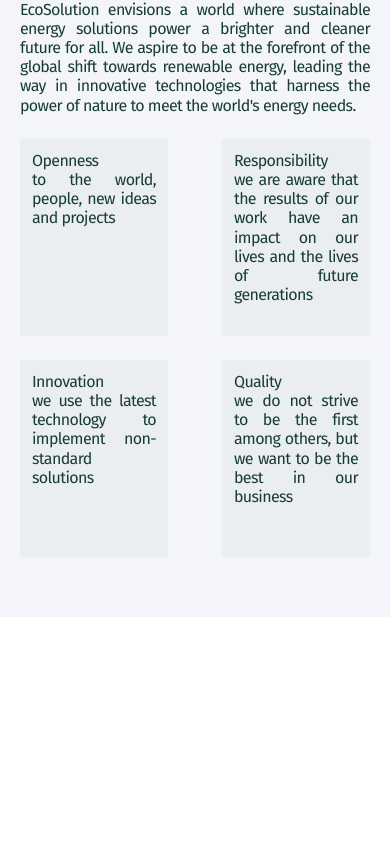
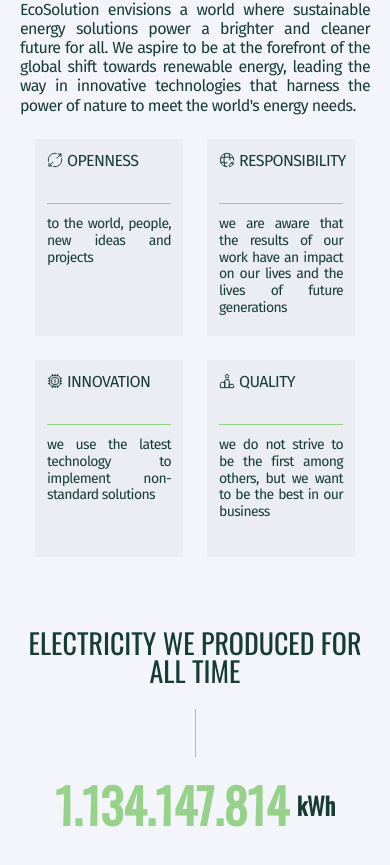
Before and after one commit to Maryna-Hemb/ecosolution, a React (Create React App) app: page /ecosolution/ in a window 390 px wide. Shown: the part 877-1742 px from the top of the page. Before the commit the page ends 1494 px from the top, so only its background shows below. Built offline with nearby package versions, Linux system fonts and the light colour scheme; a web font is replaced by a local one.

Commit message:
feat: add electricity section for mobile

```diff
--- a/src/components/about/About.jsx
+++ b/src/components/about/About.jsx
@@ -9,6 +9,11 @@
   AboutText,
   ValuesList,
   Item,
+  Openness,
+  Responsibility,
+  Innovation,
+  Quality,
+  ValueText,
 } from "./About.styled";
 
 export const About = () => {
@@ -37,28 +42,28 @@
       </AboutText>
       <ValuesList>
         <Item>
-          <p>Openness</p>
-          <p>to the world, people, new ideas and projects</p>
+          <Openness>Openness</Openness>
+          <ValueText>to the world, people, new ideas and projects</ValueText>
         </Item>
         <Item>
-          <p>Responsibility</p>
-          <p>
+          <Responsibility>Responsibility</Responsibility>
+          <ValueText>
             we are aware that the results of our work have an impact on our
             lives and the lives of future generations
-          </p>
+          </ValueText>
         </Item>
         <Item>
-          <p>Innovation</p>
-          <p>
+          <Innovation>Innovation</Innovation>
+          <ValueText>
             we use the latest technology to implement non-standard solutions
-          </p>
+          </ValueText>
         </Item>
         <Item>
-          <p>Quality</p>
-          <p>
+          <Quality>Quality</Quality>
+          <ValueText>
             we do not strive to be the first among others, but we want to be the
             best in our business
-          </p>
+          </ValueText>
         </Item>
       </ValuesList>
     </AboutSection>
--- a/src/components/about/About.styled.jsx
+++ b/src/components/about/About.styled.jsx
@@ -1,5 +1,9 @@
 import styled from "styled-components";
 import * as Variables from "../../stylesGlobal/variables";
+import OpennessPickogram from "../../images/svg/opennes.svg";
+import QualityPickogram from "../../images/svg/quality.svg";
+import ResponsibilityPickogram from "../../images/svg/responsibility.svg";
+import InnovationPickogram from "../../images/svg/innovation.svg";
 
 const AboutSection = styled.section`
   padding: 24px 0px 36px;
@@ -21,7 +25,7 @@
   margin-bottom: 36px;
 `;
 
-const H2 = styled.h1`
+const H2 = styled.h2`
   margin-bottom: 24px;
   font-family: "Oswald";
   font-size: 28px;
@@ -42,7 +46,7 @@
   grid-template-columns: 148px 148px;
   grid-auto-rows: 197px;
   gap: 24px;
-  justify-content: space-between;
+  justify-content: center;
 `;
 const Item = styled.li`
   padding: 12px;
@@ -51,5 +55,90 @@
   word-spacing: 0.01em;
   background-color: ${Variables.Colors.backGroundCardColor};
 `;
+const Openness = styled.p`
+  display: inline-flex;
+  align-items: center;
+  margin-bottom: 33px;
+  text-align: center;
+  text-transform: uppercase;
+  &::before {
+    content: "";
+    display: block;
+    width: 16px;
+    height: 16px;
+    background-image: url("${OpennessPickogram}");
+    margin-right: 4px;
+  }
+`;
+const Responsibility = styled.p`
+  display: inline-flex;
+  align-items: center;
+  margin-bottom: 33px;
+  text-align: center;
+  text-transform: uppercase;
+  &::before {
+    content: "";
+    display: block;
+    width: 16px;
+    height: 16px;
+    background-image: url("${ResponsibilityPickogram}");
+    margin-right: 4px;
+  }
+`;
+const Innovation = styled.p`
+  display: inline-flex;
+  align-items: center;
+  margin-bottom: 33px;
+  text-align: center;
+  text-transform: uppercase;
+  &::before {
+    content: "";
+    display: block;
+    width: 16px;
+    height: 16px;
+    background-image: url("${InnovationPickogram}");
+    margin-right: 4px;
+  }
+`;
+const Quality = styled.p`
+  display: inline-flex;
+  align-items: center;
+  margin-bottom: 33px;
+  text-align: center;
+  text-transform: uppercase;
+  &::before {
+    content: "";
+    display: block;
+    width: 16px;
+    height: 16px;
+    background-image: url("${QualityPickogram}");
+    margin-right: 4px;
+  }
+`;
 
-export { AboutSection, H2, AboutText, ValuesList, Contacts, Adress, Img, Item };
+const ValueText = styled.p`
+  font-size: 14px;
+  &::before {
+    content: "";
+    display: block;
+    width: 100%;
+    height: 1px;
+    background-color: ${Variables.Colors.accentColor};
+    margin-bottom: 12px;
+  }
+`;
+export {
+  AboutSection,
+  H2,
+  AboutText,
+  ValuesList,
+  Contacts,
+  Adress,
+  Img,
+  Item,
+  Openness,
+  Responsibility,
+  Innovation,
+  Quality,
+  ValueText,
+};
--- /dev/null
+++ b/src/components/electricity/Electricity.jsx
@@ -0,0 +1,19 @@
+import {
+  ElectricitySection,
+  H2,
+  Quantity,
+  Demention,
+} from "./Electricity.styled";
+
+export const Electricity = () => {
+  return (
+    <ElectricitySection>
+      <H2>Electricity we produced for all time</H2>
+      <div></div>
+      <Quantity>
+        1.134.147.814
+        <Demention> kWh</Demention>
+      </Quantity>
+    </ElectricitySection>
+  );
+};
--- /dev/null
+++ b/src/components/electricity/Electricity.styled.jsx
@@ -0,0 +1,41 @@
+import styled from "styled-components";
+import * as Variables from "../../stylesGlobal/variables";
+
+const ElectricitySection = styled.section`
+  padding: 36px 0px 36px;
+  font-family: "Oswald";
+  text-align: center;
+  line-height: 1;
+`;
+const H2 = styled.h2`
+  font-size: 28px;
+  text-transform: uppercase;
+  font-weight: 400;
+  &::after {
+    content: "";
+    display: block;
+    width: 1px;
+    height: 48px;
+    background-color: ${Variables.Colors.accentColor};
+    margin-top: 24px;
+    margin-left: auto;
+    margin-right: auto;
+  }
+`;
+const Quantity = styled.p`
+  display: flex;
+  justify-content: center;
+  align-items: center;
+  margin-top: 24px;
+  font-size: 48px;
+  color: ${Variables.Colors.accentColor};
+  text-transform: uppercase;
+  font-weight: 700;
+`;
+const Demention = styled.span`
+  font-size: 24px;
+  color: ${Variables.Colors.textColor};
+  text-transform: none;
+  margin-left: 8px;
+`;
+export { ElectricitySection, H2, Quantity, Demention };
--- a/src/index.css
+++ b/src/index.css
@@ -60,16 +60,19 @@
   font-family: "CASaygonText";
   src: local("CASaygonTextRegular"),
     url("./stylesGlobal/fonts/CASaygonText-Regular.ttf") format("truetype");
+  font-weight: 400;
 }
 
 @font-face {
   font-family: "Oswald";
   src: local("Oswald"),
     url("./stylesGlobal/fonts/Oswald-Regular.ttf") format("truetype");
+  font-weight: 400;
 }
 
 @font-face {
   font-family: "FiraSans";
   src: local("FiraSans"),
     url("./stylesGlobal/fonts/FiraSans-Regular.ttf") format("truetype");
+  font-weight: 400;
 }
--- a/src/pages/LandingPage.jsx
+++ b/src/pages/LandingPage.jsx
@@ -3,6 +3,7 @@
 import { Header } from "../components/header/Header";
 import { Main } from "../components/main/Main";
 import { About } from "../components/about/About";
+import { Electricity } from "../components/electricity/Electricity";
 
 export const LandingPage = () => {
   return (
@@ -12,6 +13,7 @@
         <MainLayout>
           <Main />
           <About />
+          <Electricity />
         </MainLayout>
         <ScrollToHashElement />
       </Layout>
```
